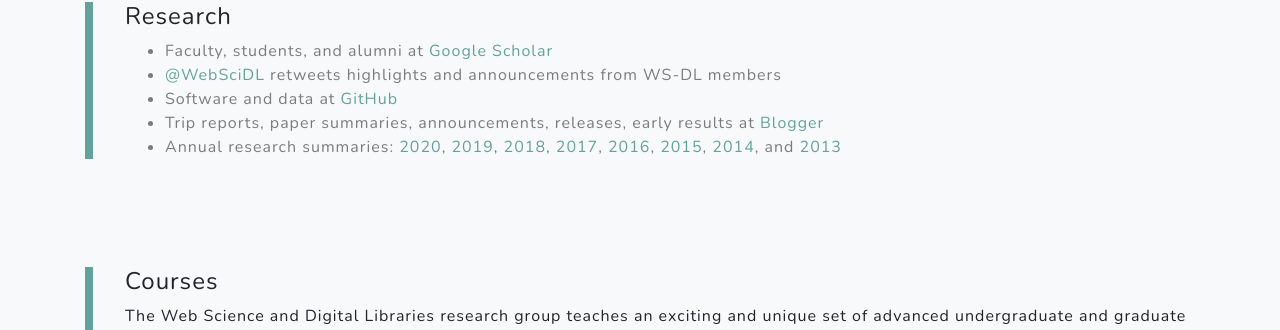
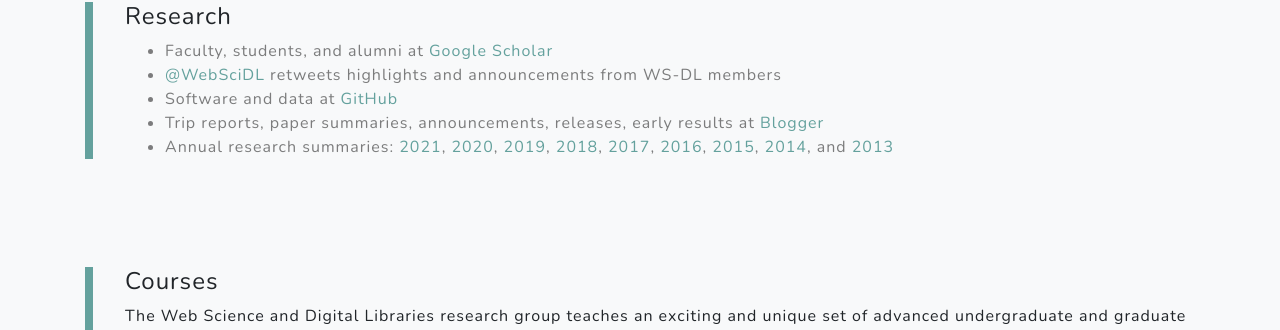
Before and after one commit to oduwsdl/oduwsdl.github.io, a Jekyll site: the page built from index.html, in a window 1280 px wide and 900 px high, scrolled down 11013 px. Shown: the part 124-454 px from the top of the window. Built offline with Jekyll 4.4.1, drawn with Linux system fonts in a browser that asks for light colours; nearby versions of some CDN libraries; comment, search, counter and statistics services are not loaded.

Commit message:
added link to 2021 summary

```diff
--- a/index.html
+++ b/index.html
@@ -136,7 +136,8 @@ Indiana University, Emory University, University of California at Berkeley, and
               <li><a href="https://twitter.com/WebSciDL">@WebSciDL</a> retweets highlights and announcements from WS-DL members</li>
               <li>Software and data at <a href="https://github.com/oduwsdl">GitHub</a></li>
               <li>Trip reports, paper summaries, announcements, releases, early results at <a href="https://ws-dl.blogspot.com/">Blogger</a></li>
-              <li>Annual research summaries:  <a href="https://ws-dl.blogspot.com/2021/01/2021-01-14-review-of-ws-dls-2020.html">2020</a>,
+              <li>Annual research summaries:  <a href="https://ws-dl.blogspot.com/2022/01/2022-01-26-review-of-ws-dls-2021.html">2021</a>,
+                <a href="https://ws-dl.blogspot.com/2021/01/2021-01-14-review-of-ws-dls-2020.html">2020</a>,
                 <a href="https://ws-dl.blogspot.com/2020/01/2020-01-13-review-of-ws-dls-2019_13.html">2019</a>,
                     <a href="https://ws-dl.blogspot.com/2019/01/2019-01-07-review-of-ws-dls-2018.html">2018</a>,
                     <a href="http://ws-dl.blogspot.com/2018/01/2018-01-07-review-of-ws-dls-2017.html">2017</a>,
```
